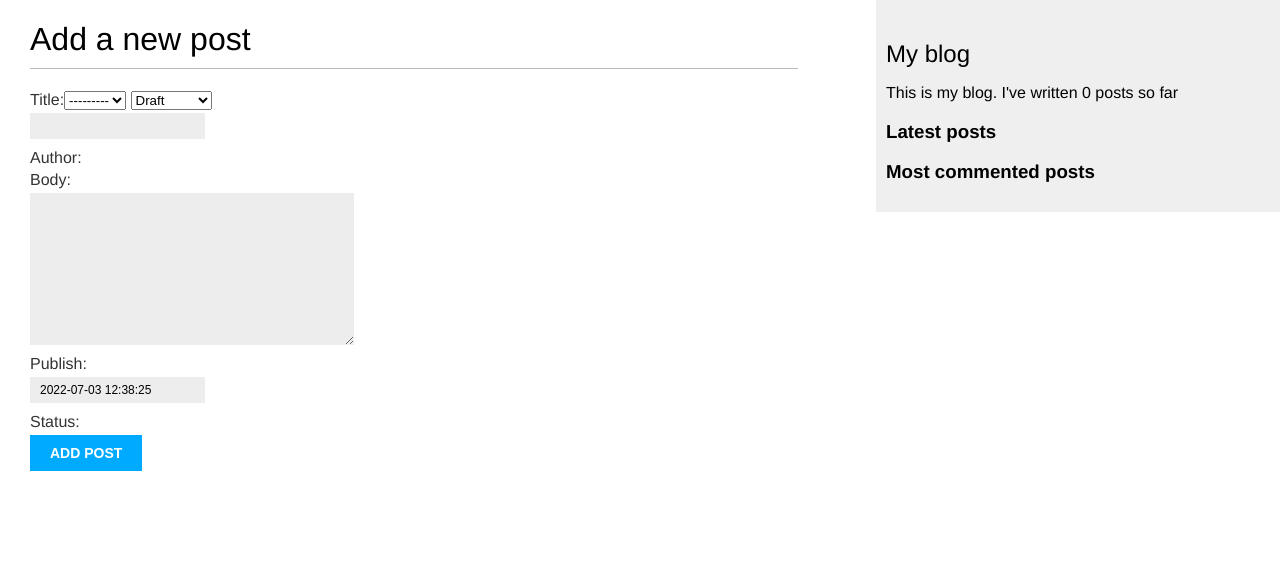
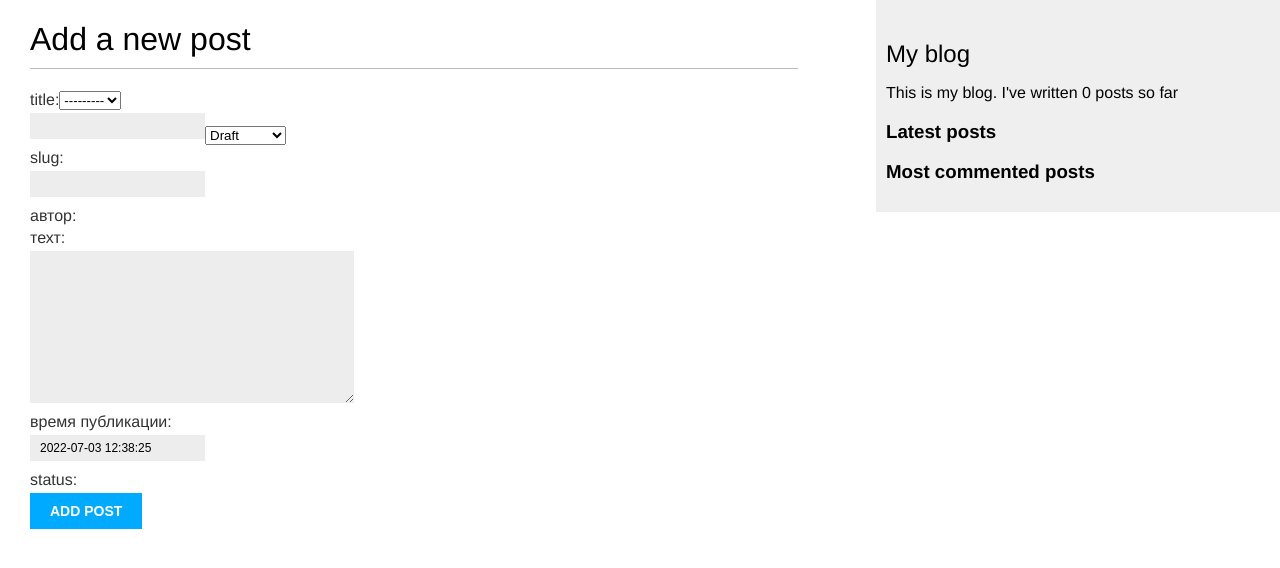
Before and after one commit to IdenStukosenshal/django_project_1_2022, a Django app: page /blog/createpost/ in a window 1280 px wide. Shown: the top 568 px of the page. Run offline with Django 4.2, Linux system fonts and the light colour scheme; data that the repository does not hold is empty.

Commit message:
Немного изменил поиск, к сожалению, поиск с помощью триграмм не работает правильно.
filter(similarity__gt=0.3) убирает все результаты

```diff
--- a/mysite/blog/forms.py
+++ b/mysite/blog/forms.py
@@ -28,4 +28,5 @@
 class CreatePostForm(forms.ModelForm):
     class Meta:
         model = Post
-        fields = ('title', 'author', 'body', 'publish', 'status', 'tags')
+        fields = ('title', 'slug', 'author', 'body', 'publish', 'status', 'tags')
+        labels = {'title': 'title', 'slug': 'slug', 'author': 'автор', 'body': 'техт', 'publish': 'время публикации', 'status': 'status', 'tags': 'теги'}
--- a/mysite/blog/templates/blog/post/createpost.html
+++ b/mysite/blog/templates/blog/post/createpost.html
@@ -5,7 +5,7 @@
 {% block content %}
     <h1>Add a new post</h1>
     <form action="." method="post">
-        {{ post_form.as_table }}
+        {{ post_form.as_p }}
         {% csrf_token %}
         <p><input type="submit" value="Add post"></p>
     </form>
--- a/mysite/blog/views.py
+++ b/mysite/blog/views.py
@@ -6,8 +6,7 @@
 from django.core.mail import send_mail
 from taggit.models import Tag
 from django.db.models import Count
-from django.contrib.postgres.search import SearchVector
-
+from django.contrib.postgres.search import SearchVector, SearchQuery, SearchRank, TrigramSimilarity
 
 
 def post_list(request, tag_slug=None):
@@ -103,8 +102,18 @@
         form = SearchForm(request.GET) # Поисковый запрос будет отправляться методом GET, чтобы результирующий URL содержал в себе фразу поиска в параметре query
     if form.is_valid():
         query = form.cleaned_data['query']
-        results = Post.objects.annotate(search=SearchVector('title', 'body'), ).filter(search=query)
-    return render(request, 'blog/post/search.html', {'form': form, 'query': query, 'results': results})
+        #results = Post.objects.annotate(search=SearchVector('title', 'body'), ).filter(search=query)
+
+        #search_vector = SearchVector('title', 'body')
+        #search_query = SearchQuery(query)
+        # results = Post.objects.annotate(search=search_vector, rank=SearchRank(search_vector, search_query)).filter(search=search_query).order_by('-rank')
+        search_vector = SearchVector('title', weight='A') + SearchVector('body', weight='B')
+        search_query = SearchQuery(query)
+        #results = Post.objects.annotate(search=search_vector, rank=SearchRank(search_vector, search_query)).filter(rank__gte=0.3).order_by('-rank')
+        results = Post.objects.annotate(similarity=TrigramSimilarity('title', query)).filter().order_by('-similarity')  # https://gis.stackexchange.com/questions/195207/how-to-instal-pg-trgm-on-windows
+        #results = Post.objects.annotate(similarity=TrigramSimilarity('title', query)).filter(similarity__gt=0.3).order_by('-similarity')
+    return render(request, 'blog/post/search.html', {'form': form, 'query': query, 'results': results}) # filter(similarity__gt=0.3) не работает    https://qna.habr.com/q/514293
+
 
 
 
@@ -119,7 +128,6 @@
     if request.method == 'POST':
         post_form = CreatePostForm(data=request.POST)
         if post_form.is_valid():
-            post_form = post_form
             new_post = post_form.save()
 
     else:
```
